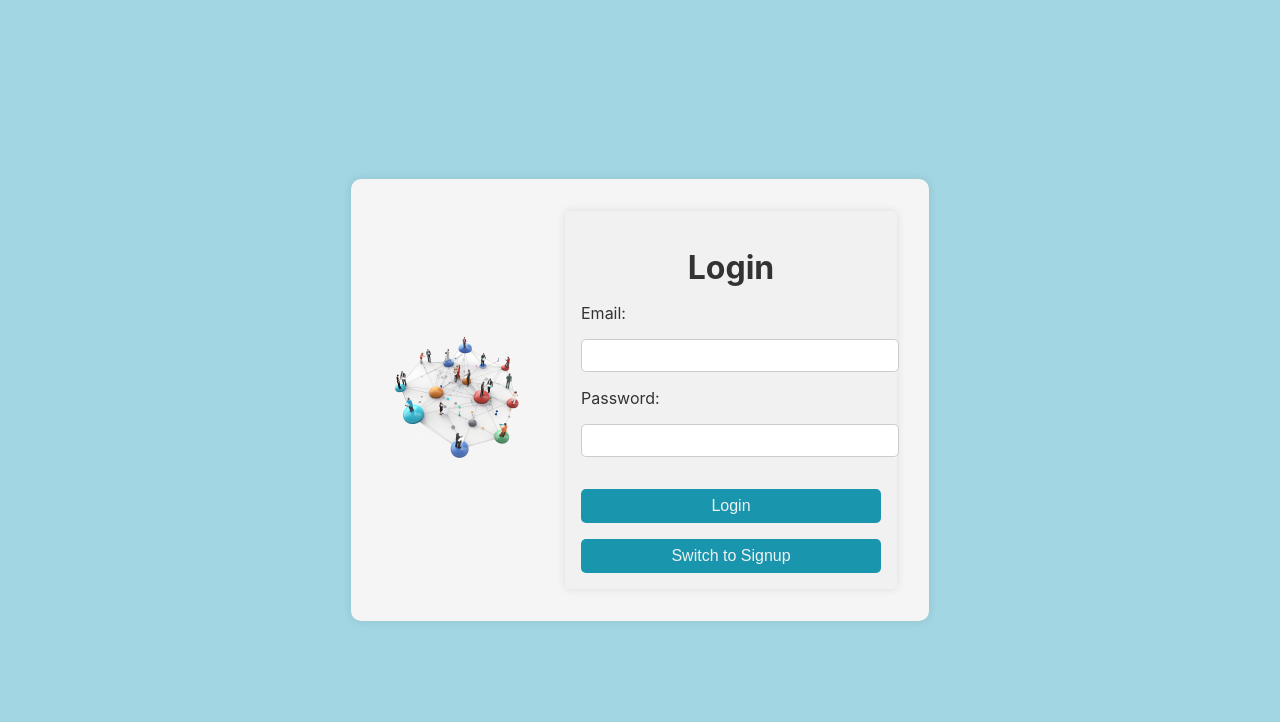
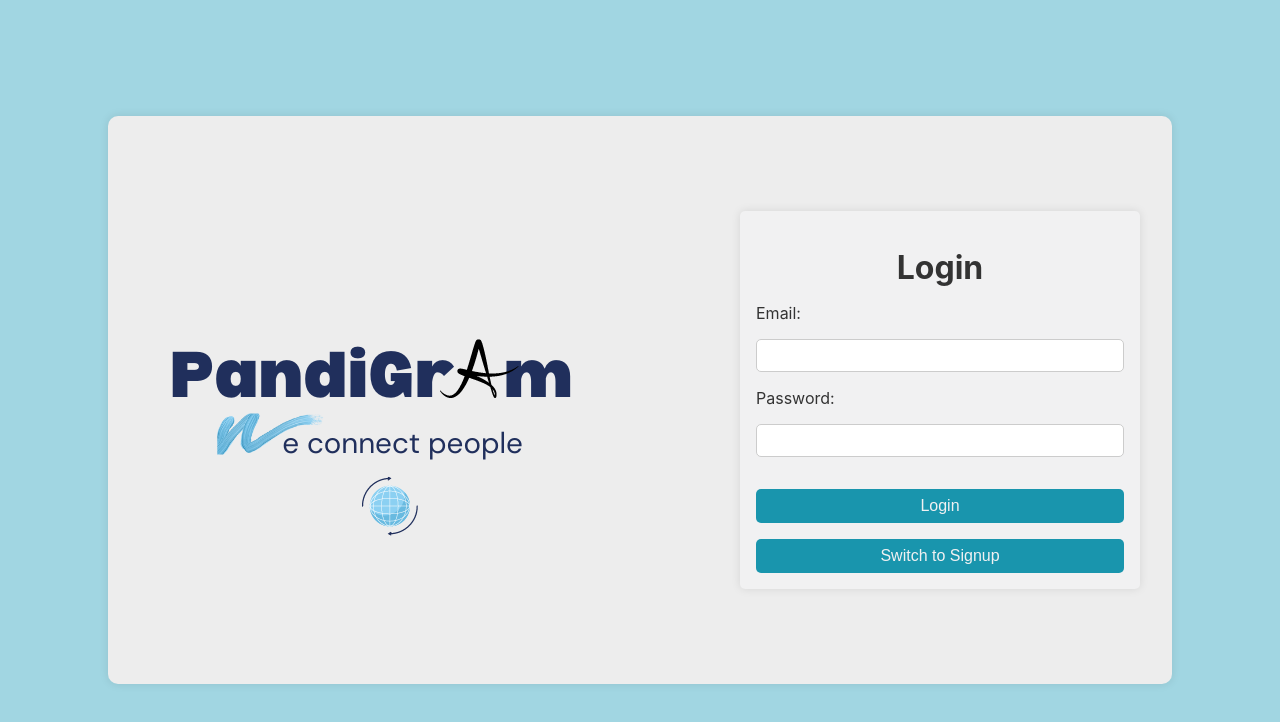
Before and after one commit to Saravananms7/Social-Media-App, a React (Create React App) app: page / in a window 1280 px wide. Shown: the top 722 px of the page. Built offline with nearby package versions, Linux system fonts and the light colour scheme.

Commit message:
changed layout

```diff
--- a/src/App.css
+++ b/src/App.css
@@ -9,18 +9,20 @@
 .container {
   display: flex;
   align-items: center;
-  background: #f5f5f5;
+  background: #ededed;
   padding: 2rem;
+  width: 1000px;
   border-radius: 10px;
   box-shadow: 0 0 10px rgba(0, 0, 0, 0.1);
 }
 
 .image-container {
-  margin-right: 2rem; /* Space between image and form */
+  margin-right: 2rem;
+  flex-grow: 1; /* Space between image and form */
 }
 
 .image-container img {
-  width: 150px; /* Adjust the width as needed */
+  width: auto; /* Adjust the width as needed */
   height: auto;
   border-radius: 5px;
 }
@@ -29,6 +31,7 @@
   background: #F1F1F2;
   padding: 1rem;
   border-radius: 5px;
+  flex-grow: 1;
   box-shadow: 0 0 10px rgba(0, 0, 0, 0.1);
   width: 300px;
 }
@@ -173,3 +176,7 @@
 .tweet-content {
   color: #1a1a1b;
 }
+
+.textbar{
+  width: 350px;
+}
--- a/src/App.js
+++ b/src/App.js
@@ -1,7 +1,7 @@
 import React, { useState } from 'react';
 import './App.css';
 import { BrowserRouter as Router, Routes, Route, useNavigate } from 'react-router-dom';
-import image from '../src/Images/login.png';
+import image from '../src/Images/Pandi.png';
 import Dashboard from './Dashboard'; // Assuming Dashboard component is in the same directory
 
 function Login() {
@@ -53,7 +53,7 @@ function Login() {
           <h1>{isLogin ? 'Login' : 'Signup'}</h1>
           {isLogin ? (
             <form onSubmit={handleLoginSubmit}>
-              <div>
+              <div class="textbar">
                 <label>Email:</label>
                 <input
                   type="email"
@@ -63,7 +63,7 @@ function Login() {
                   required
                 />
               </div>
-              <div>
+              <div class="textbar">
                 <label>Password:</label>
                 <input
                   type="password"
@@ -78,7 +78,7 @@ function Login() {
             </form>
           ) : (
             <form onSubmit={handleSignupSubmit}>
-              <div>
+              <div className='textbar'>
                 <label>Email:</label>
                 <input
                   type="email"
@@ -88,7 +88,7 @@ function Login() {
                   required
                 />
               </div>
-              <div>
+              <div class="textbar">
                 <label>Password:</label>
                 <input
                   type="password"
@@ -98,7 +98,7 @@ function Login() {
                   required
                 />
               </div>
-              <div>
+              <div class="textbar">
                 <label>Confirm Password:</label>
                 <input
                   type="password"
--- a/src/Dashboard.js
+++ b/src/Dashboard.js
@@ -1,6 +1,7 @@
 import React from 'react';
 import './App.css'; // Import Dashboard-specific CSS
 import { Link } from 'react-router-dom';
+import image from '../src/Images/profile.png';
 
 function Tweet({ username, content }) {
   return (
@@ -19,12 +20,12 @@ function Sidebar() {
       <div className="profile">
         <img
           className="profile-image"
-          src="https://pbs.twimg.com/profile_images/1308010958862905344/5IJ_CuBi_400x400.jpg"
+          src={image}
           alt="Profile"
         />
         <div className="profile-info">
-          <span className="profile-name">Your Name</span>
-          <span className="profile-handle">@yourhandle</span>
+          <span className="profile-name">Profile Name</span>
+          <span className="profile-handle">@profile_id</span>
         </div>
       </div>
       <div className="sidebar-links">
```
Also changed, not shown: src/Images/Pandi.png (added), src/Images/profile.png (added).
